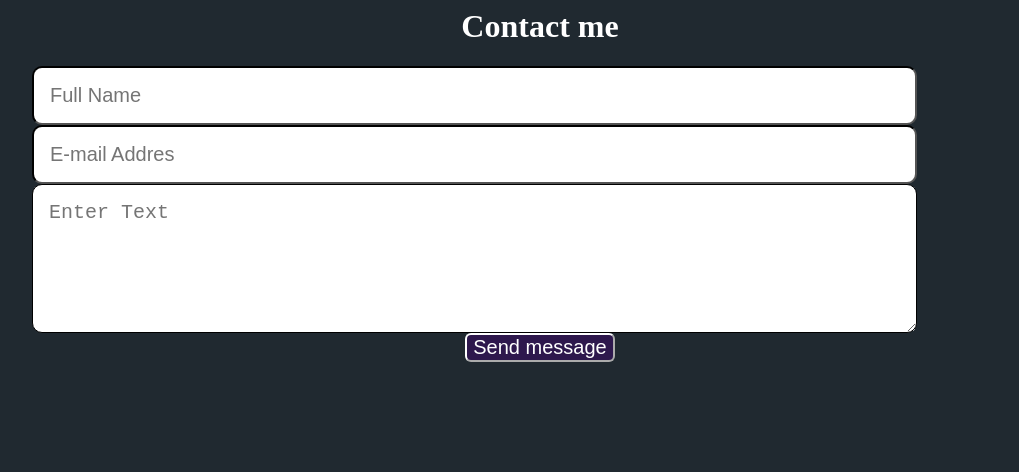
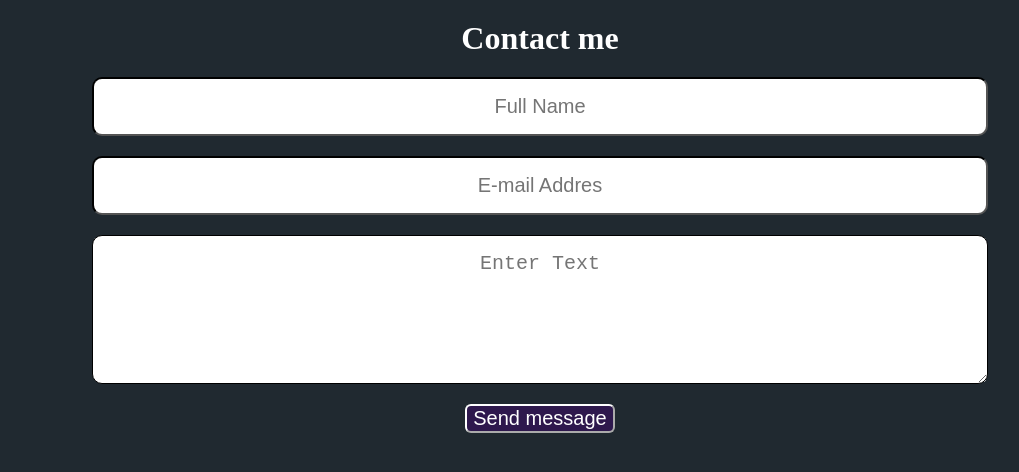
Before and after one commit to hojaifa23/portfolio, a plain HTML site: page contact.html in a window 1280 px wide. Shown: the whole page, without its empty margins (100-1119 px from the left). Drawn offline with Linux system fonts and the light colour scheme.

Commit message:
Update contact.html

```diff
--- a/contact.html
+++ b/contact.html
@@ -1,7 +1,13 @@
+
 <html>
   <head>
     <title>Contact</title>
     <style>
+      * {
+        text-align: center;
+        margin: auto;
+      }
+
       body {
         background-color: #202930;
         color: white;
@@ -10,23 +16,23 @@
       input {
         background-color: white;
         width: 70%;
-        margin-left: 124;
+        /* margin-left: 124; */
         font-size: 20px;
         padding: 16px 16px;
         border-radius: 10px;
         border-color: black;
-        margin-button:20px;
+        margin-bottom: 20px;
       }
 
       textarea {
         background-color: white;
         width: 70%;
-        margin-left: 124;
+        /* margin-left: 124; */
         font-size: 20px;
         padding: 16px 16px;
         border-radius: 10px;
         border-color: black;
-        margin-button:20px;
+        margin-bottom: 20px;
       }
 
       button {
@@ -44,18 +50,22 @@
         opacity:80%;
         cursor: pointer;
       }
+
+      h1 {
+        padding: 20px 10px;
+      }
     </style>
     </head
     <body>
-    <center><h1>Contact me</h1></center>
-    <form
+        <h1>Contact me</h1>
+        <form
   action="https://formspree.io/f/mwpqbjeg"
   method="POST"
 >
-    <input type="text" name="full" placeholder="Full Name" autocomplete="off" required>
-    <input type="email" name="email" placeholder="E-mail Addres" autocomplete="off" required>
-    <textarea rows="5" cols="60" name="message" placeholder="Enter Text" autocomplete="off" required></textarea>
-    <button type="submit">Send message</button>
+        <input type="text" name="full" placeholder="Full Name" autocomplete="off" required>
+        <input type="email" name="email" placeholder="E-mail Addres" autocomplete="off" required>
+        <textarea rows="5" cols="60" name="message" placeholder="Enter Text" autocomplete="off" required></textarea>
+        <button type="submit">Send message</button>
     </form>
     </body>
 </html>
```
